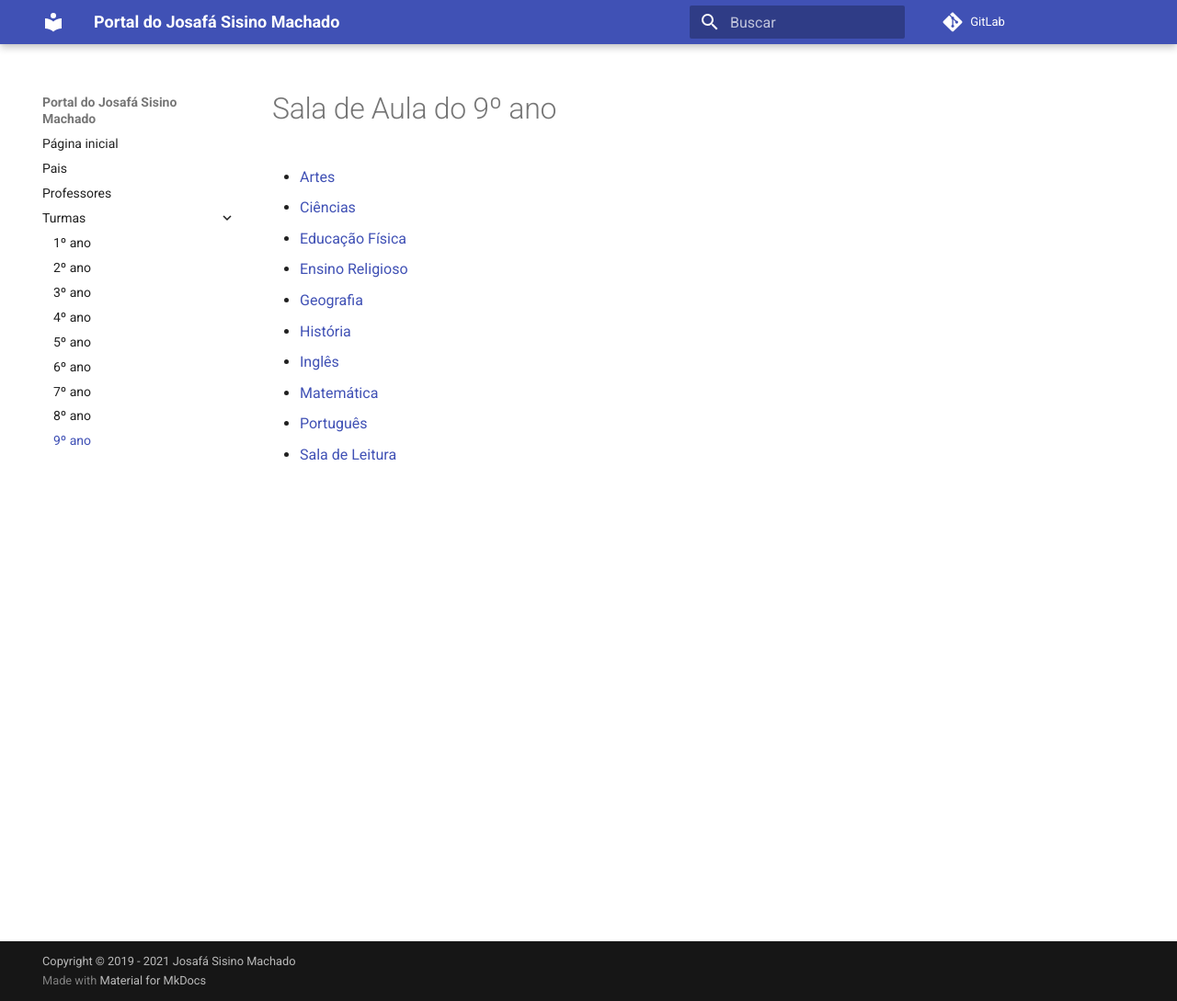
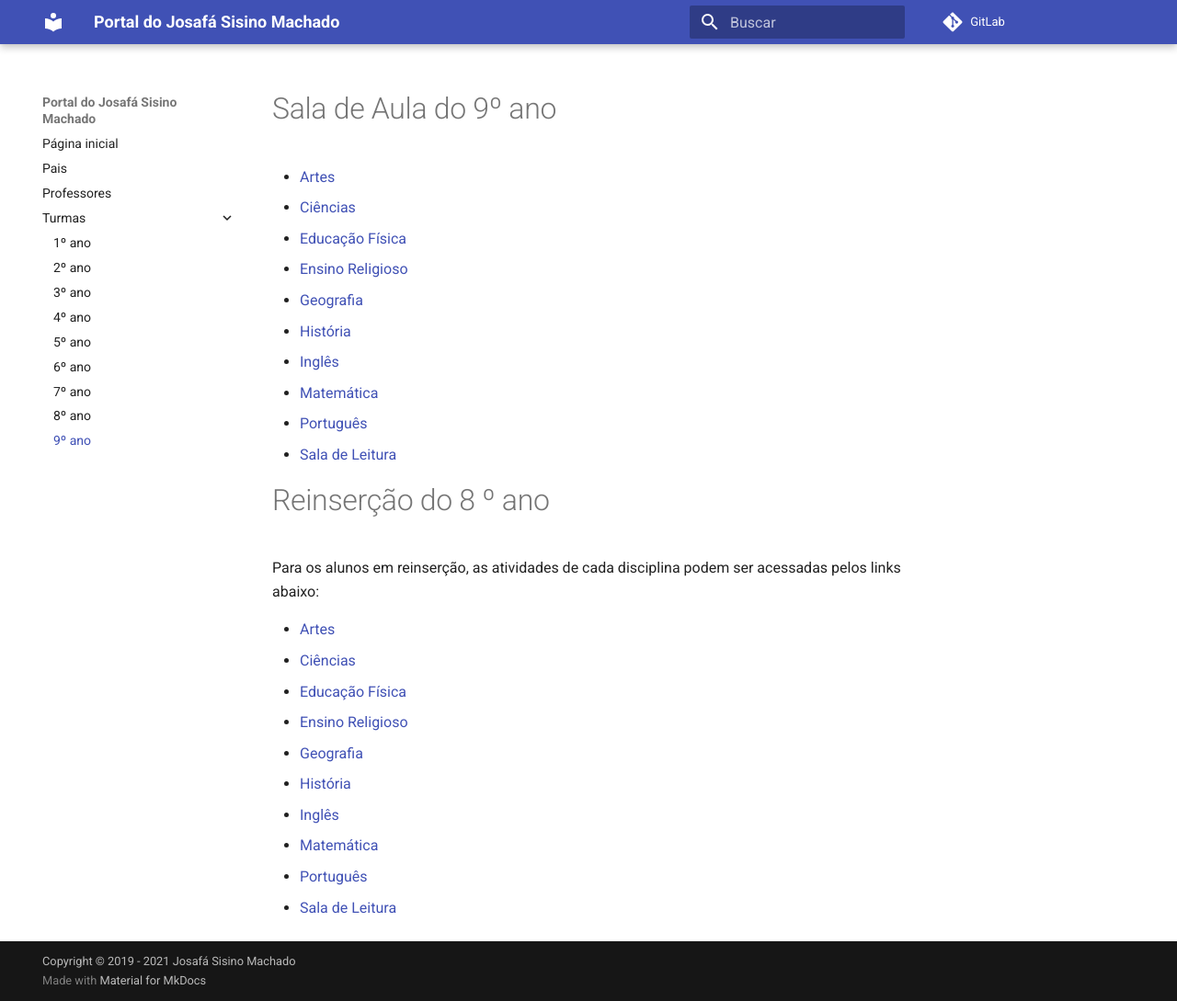
Before and after one commit to josalab/josalab, an MkDocs documentation site: the page built from docs/turmas/9o-ano.md, in a window 1280 px wide and 1089 px high. Shown: the whole window at 92% size. Built offline with MkDocs 1.6.1 and Material for MkDocs 9.7.7, drawn with Linux system fonts in a browser that asks for light colours; comment, search, counter and statistics services are not loaded.

Commit message:
Update 9o-ano.md

```diff
--- a/docs/turmas/9o-ano.md
+++ b/docs/turmas/9o-ano.md
@@ -10,3 +10,18 @@
 - [Matemática]()
 - [Português](https://padlet.com/fredericohorie/h5zgl4w45ommg67o)
 - [Sala de Leitura]()
+
+# Reinserção do 8 º ano
+
+Para os alunos em reinserção, as atividades de cada disciplina podem ser acessadas pelos links abaixo:
+
+- [Artes]()
+- [Ciências]()
+- [Educação Física]()
+- [Ensino Religioso]()
+- [Geografia]()
+- [História]()
+- [Inglês]()
+- [Matemática]()
+- [Português]()
+- [Sala de Leitura]()
```
